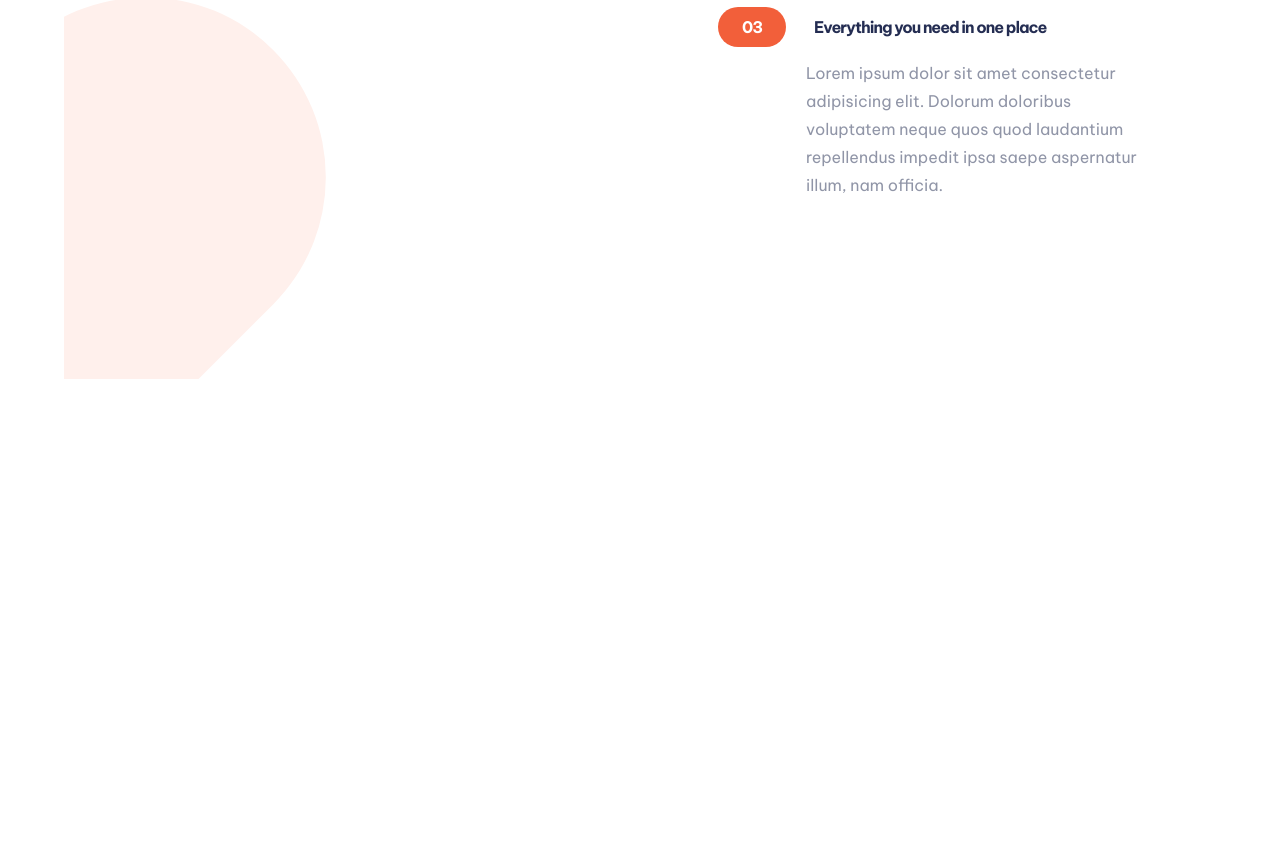
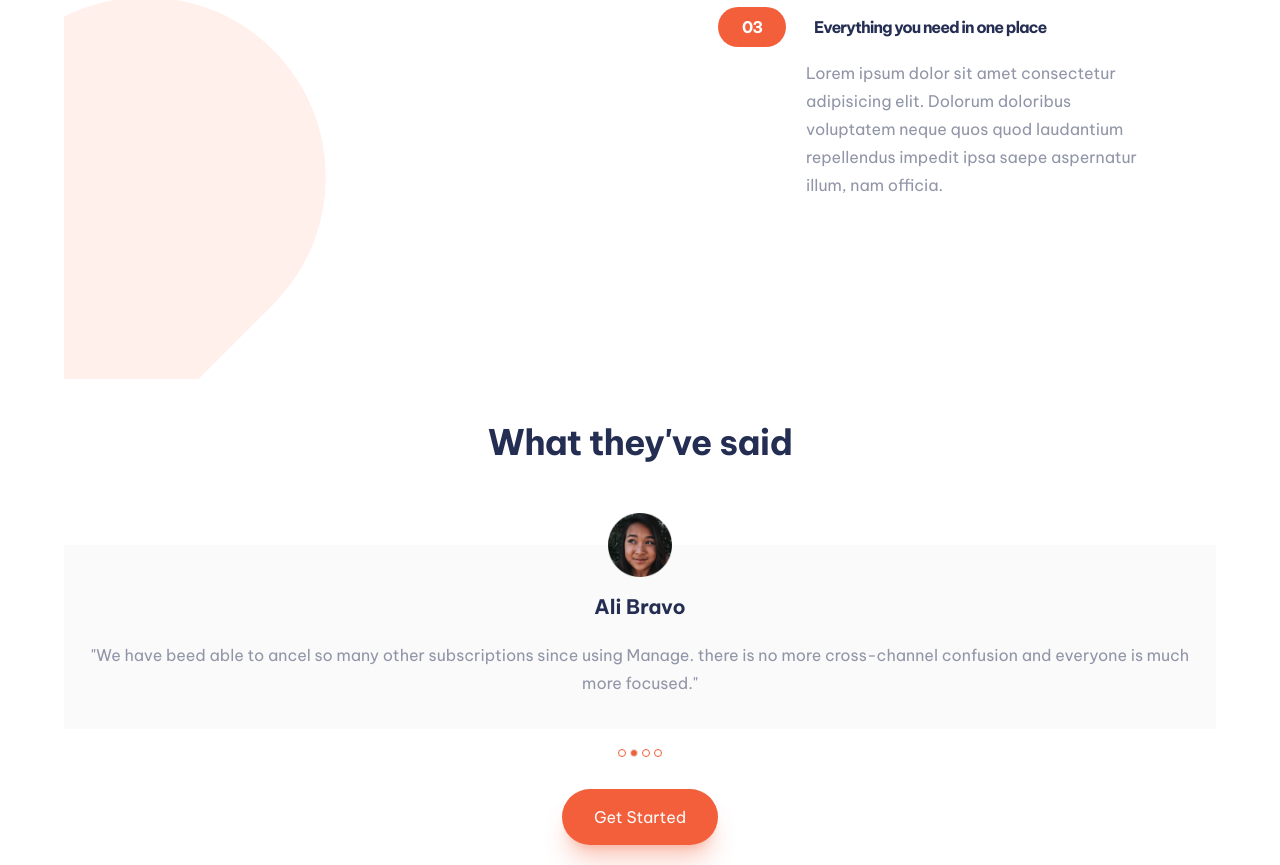
Before and after one commit to Reymond89/tailwind-landing, a website: page src/index.html in a window 1280 px wide. Shown: the part 1285-2150 px from the top of the page. Before the commit the page ends 1664 px from the top, so only its background shows below. Drawn offline with nearby package versions, Linux system fonts and the light colour scheme.

Commit message:
testimonials

```diff
--- a/index.html
+++ b/src/index.html
@@ -67,6 +67,21 @@
                 </article>
             </div>
         </section>
+        <section class="wrapper text-center flex flex-col justify-center items-center mt-10">
+                <h3 class="text-3xl text-Dark-Blue text-center">What they've said</h3>
+            <article class="relative mt-20 px-2 pt-12 pb-8 mb-5 bg-Very-Light-Gray max-[90%] flex flex-col justify-center gap-5 items-center">
+                <img class="max-w-16 absolute -top-8" src="images/avatar-ali.png" alt="person">
+                <h5 class="text-xl font-semibold text-Dark-Blue">Ali Bravo</h5>
+                <p class="text-base leading-7 text-Dark-Grayish-Blue">"We have beed able to ancel so many other subscriptions since using Manage. there is no more cross-channel confusion and everyone is much more focused."</p>
+            </article>
+                <div class="flex gap-1 mb-8">
+                    <span class="w-2 h-2 rounded-full border border-solid border-Bright-Red"></span>
+                    <span class="w-2 h-2 rounded-full border border-solid bg-Bright-Red"></span>
+                    <span class="w-2 h-2 rounded-full border border-solid border-Bright-Red"></span>
+                    <span class="w-2 h-2 rounded-full border border-solid  border-Bright-Red"></span>
+                </div>
+                <a class="button lg:shadow-xl lg:shadow-Bright-Red/30 mb-5" href="#">Get Started</a>
+        </section>
     </main>
 
     <script>
```
Also changed, not shown: src/CSS/estilos.css, 1 other file.
